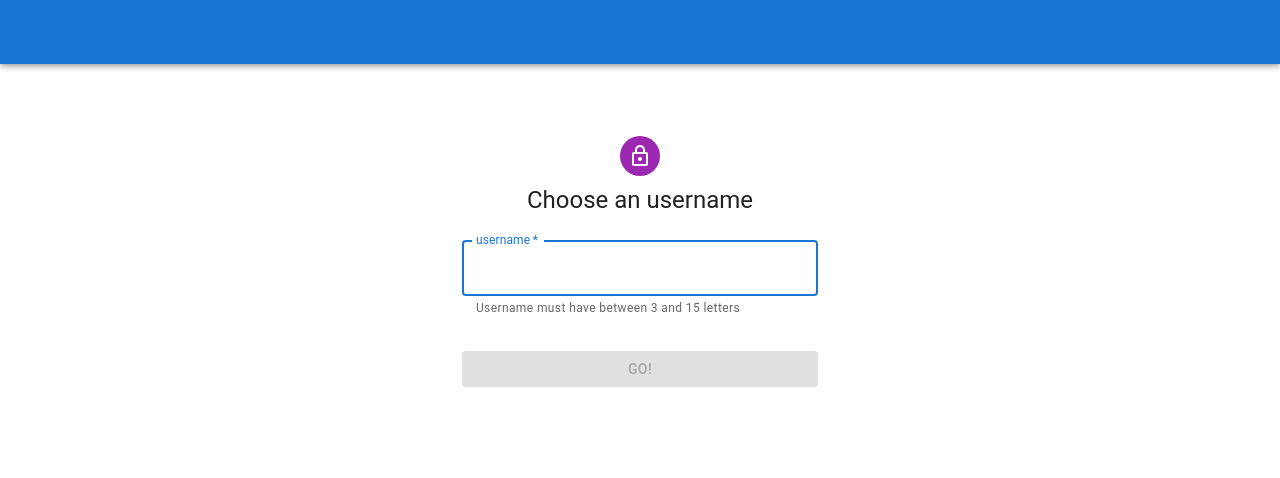
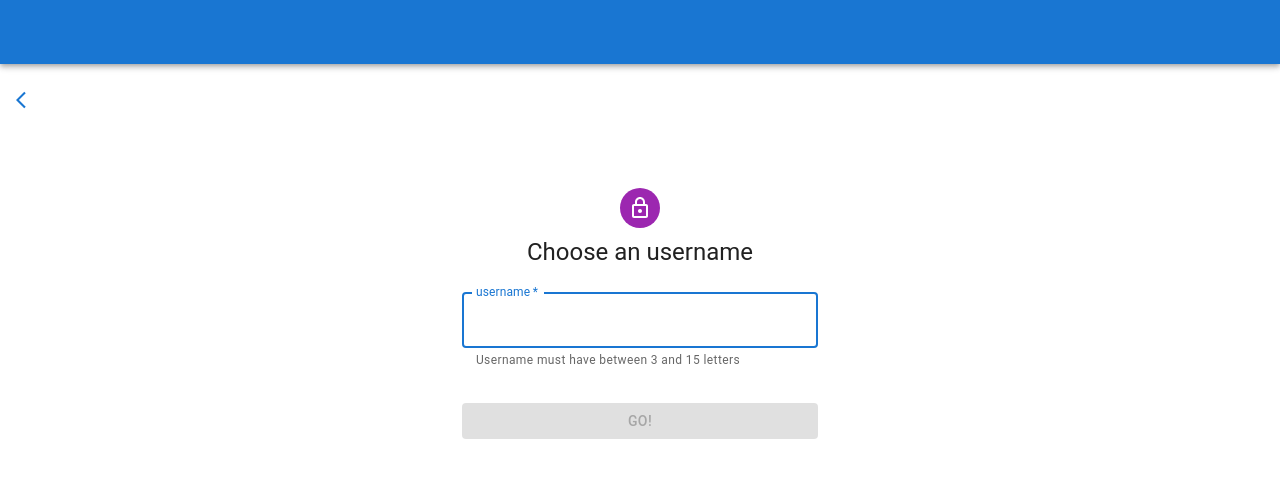
Before and after one commit to gloaysa/classroom-apps, a React (Create React App) app: page /buzzer in a window 1280 px wide. Shown: the top 478 px of the page. Built offline with nearby package versions, Linux system fonts and the light colour scheme.

Commit message:
feat(): add back button

```diff
--- a/src/client/App.tsx
+++ b/src/client/App.tsx
@@ -3,7 +3,7 @@ import { selectUser } from './store/reducers/user.reducer';
 import { createSearchParams, Outlet, useLocation, useNavigate } from 'react-router-dom';
 import { MainRoutes } from './index.router';
 import { DashboardRoutes } from './pages/dashboard/dashboard.router';
-import { Alert, Box, Snackbar } from '@mui/material';
+import { Alert, Box, Button, Snackbar } from '@mui/material';
 import { useGetUserIdHook } from './hooks/use-get-user-id.hook';
 import { useUserHook } from './hooks/use-user.hook';
 import { useSelector } from 'react-redux';
@@ -11,6 +11,7 @@ import AppBarComponent from './components/app-bar/app-bar.component';
 import { selectLastMessage } from './store/reducers/main.reducer';
 import { useAppDispatch } from './hooks/app-store.hook';
 import { ClientMessagesTypes, MainActions, MainActionTypes } from '../common/actions/main.actions';
+import ArrowBackIosIcon from '@mui/icons-material/ArrowBackIos';
 
 const App: FunctionComponent = () => {
 	const dispatch = useAppDispatch();
@@ -84,6 +85,9 @@ const App: FunctionComponent = () => {
 					{lastError?.data}
 				</Alert>
 			</Snackbar>
+			<Button onClick={() => navigate(-1)} startIcon={<ArrowBackIosIcon />}>
+				{' '}
+			</Button>
 			<Outlet />
 		</Box>
 	);
--- a/src/client/games/buzzer/buzzer-lobby.game.tsx
+++ b/src/client/games/buzzer/buzzer-lobby.game.tsx
@@ -1,6 +1,5 @@
 import React, { useState } from 'react';
 import { Button, Container, CssBaseline } from '@mui/material';
-import ArrowBackIosIcon from '@mui/icons-material/ArrowBackIos';
 import { useSelector } from 'react-redux';
 import { selectUser } from '../../store/reducers/user.reducer';
 import { BuzzerRoutes } from './buzzer.router';
@@ -53,11 +52,6 @@ const BuzzerLobbyGame = () => {
 				<Button onClick={handleGoToCreateGame}>Create new game</Button>
 			);
 		}
-		return (
-			<Button onClick={handleGoToLobby} startIcon={<ArrowBackIosIcon />}>
-				Back
-			</Button>
-		);
 	};
 
 	return (
```
Also changed, not shown: public/manifest.json.
